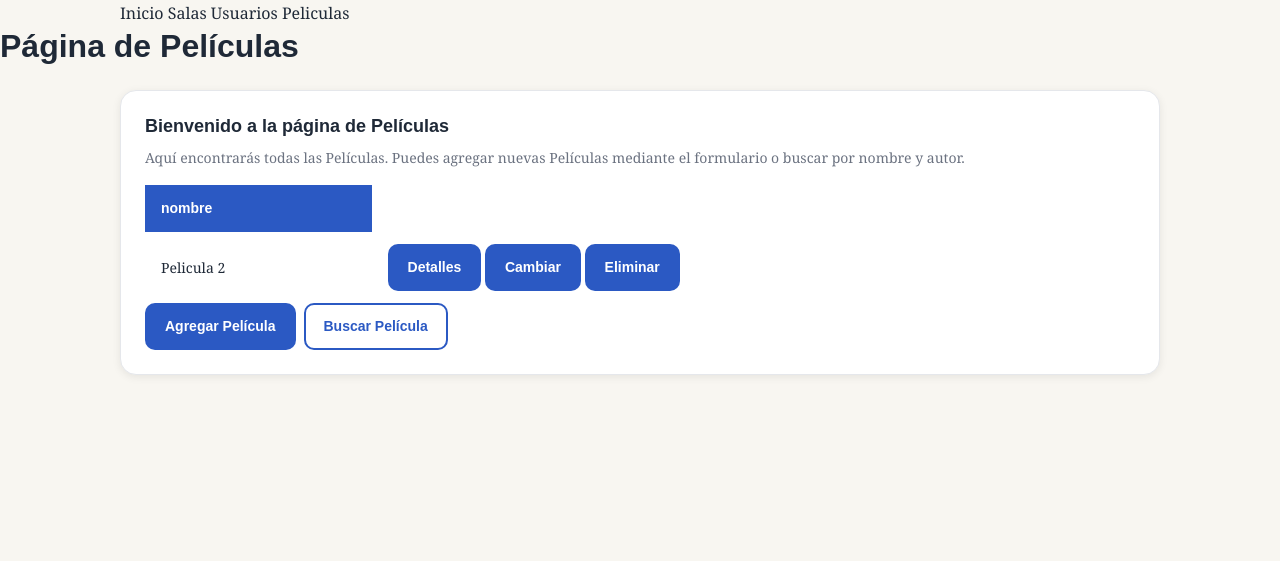
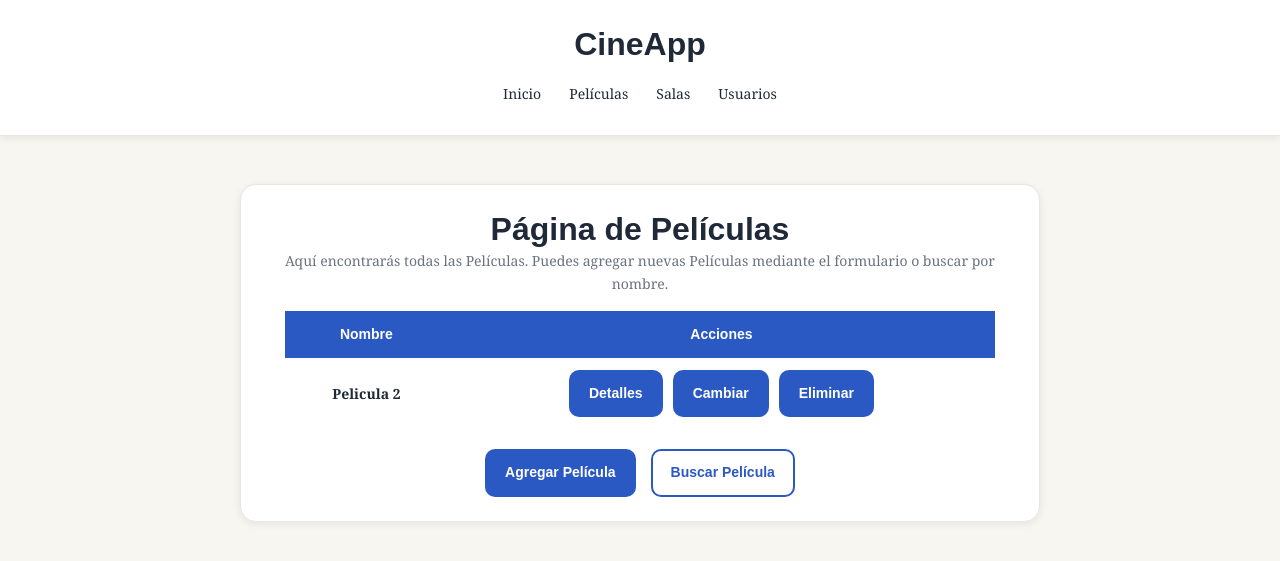
Before and after one commit to thyagomaderna-star/TuPrimeraPagina-Maderna, a Django app: page /peliculas/ in a window 1280 px wide. Shown: the top 561 px of the page. Run offline with Django 5.2, Linux system fonts and the light colour scheme; data comes from the database, SQL or seed files in the repository.

Commit message:
Se hicieron cambios en los templates HTML para mejorar su visualizacion al usuario

```diff
--- a/core/templates/core/partials/_navbar.html
+++ b/core/templates/core/partials/_navbar.html
@@ -1,12 +1,16 @@
-{% load static %}
+<nav class="navbar">
+  <div class="container section--sm text-center">
 
-<header>
-  <div class="container">
-    <nav class="nav">
-      <a href="{% url 'inicio' %}">Inicio</a>
-      <a href="{% url 'salas' %}">Salas</a>
-      <a href="{% url 'usuarios' %}">Usuarios</a>
-      <a href="{% url 'peliculas' %}">Peliculas</a>
-    </nav>
+      <a href="{% url 'inicio' %}" class="text-danger">
+          <h1>CineApp</h1>
+      </a>
+
+      <div class="navbar__links flex-center">
+          <a href="{% url 'inicio' %}" >Inicio</a>
+          <a href="{% url 'peliculas' %}" >Películas</a>
+          <a href="{% url 'salas' %}">Salas</a>
+          <a href="{% url 'usuarios' %}">Usuarios</a>
+      </div>
+
   </div>
-</header>
+</nav>
--- a/core/templates/core/peliculas/pelicula_detalle.html
+++ b/core/templates/core/peliculas/pelicula_detalle.html
@@ -5,7 +5,7 @@
 {% block content %}
 
 <div class="container">
-    <div class="card">
+    <div class="card section--sm center">
         <strong>
         <p class="card__body"> Nombre: {{ pelicula.nombre }} </p>
         <p class="card__body"> Autor: {{ pelicula.autor }} </p>
--- a/core/templates/core/peliculas/peliculas.html
+++ b/core/templates/core/peliculas/peliculas.html
@@ -3,28 +3,40 @@
 
 {% block content %}
 
-<div class="page-header">
+<div class="page-header text-center">
+
+</div>
+
+<div class="container section--sm">
+
+  <div class="card" style="max-width: 800px; margin: 0 auto; text-align: center;">
     <h1 class="page-header__title">Página de Películas</h1>
+    <div class="card__body">
+      <p>
+        Aquí encontrarás todas las Películas. Puedes agregar nuevas Películas
+        mediante el formulario o buscar por nombre.
+      </p>
     </div>
-  <div class="container">
-  <div class="card">
-    <h2 class="card__title">Bienvenido a la página de Películas</h2>
-    <p class="card__body">
-      Aquí encontrarás todas las Películas. Puedes agregar nuevas Películas
-      mediante el formulario o buscar por nombre y autor.</p>
-      <div>
-        <table class="table table-bordered">
+
+    <div style="padding: 0 20px 20px 20px; overflow-x: auto;">
+      <table class="table table-bordered" style="margin: 0 auto; width: 100%;">
         <thead>
-            <th>nombre</th>
+          <tr>
+            <th style="text-align: center;">Nombre</th>
+            <th style="text-align: center;">Acciones</th> </tr>
         </thead>
         <tbody>
           {% for pelicula in peliculas %}
           <tr>
-              <td>{{ pelicula.nombre }}</td>
+            <td style="vertical-align: middle; font-weight: bold;">
+                {{ pelicula.nombre }}
+            </td>
             <td>
-                <a class="btn" href="{% url 'PeliculaDetalle' pelicula.pk %}"  >Detalles</a>
-                <a class="btn" href="{% url 'PeliculaEditar' pelicula.pk %}"">Cambiar</a>
-                <a class="btn" href="{% url 'PeliculaDelete' pelicula.pk %}"">Eliminar</a>
+              <div style="display: flex; justify-content: center; gap: 10px;">
+                <a class="btn" href="{% url 'PeliculaDetalle' pelicula.pk %}">Detalles</a>
+                <a class="btn" href="{% url 'PeliculaEditar' pelicula.pk %}">Cambiar</a>
+                <a class="btn" href="{% url 'PeliculaDelete' pelicula.pk %}">Eliminar</a>
+              </div>
             </td>
           </tr>
           {% endfor %}
@@ -32,11 +44,11 @@
       </table>
     </div>
 
-
-    <div class="card__footer">
+    <div class="card__footer" style="display: flex; justify-content: center; gap: 15px;">
       <a href="{% url 'peliculasFormulario' %}" class="btn">Agregar Película</a>
       <a href="{% url 'buscarPeliculas' %}" class="btn btn--outline">Buscar Película</a>
     </div>
+
   </div>
 </div>
 
```
Also changed, not shown: core/templates/core/peliculas/pelicula_editar.html (+25 -13 lines), core/static/hola.txt (deleted). Lines whose indentation alone changed are shown as unchanged.
